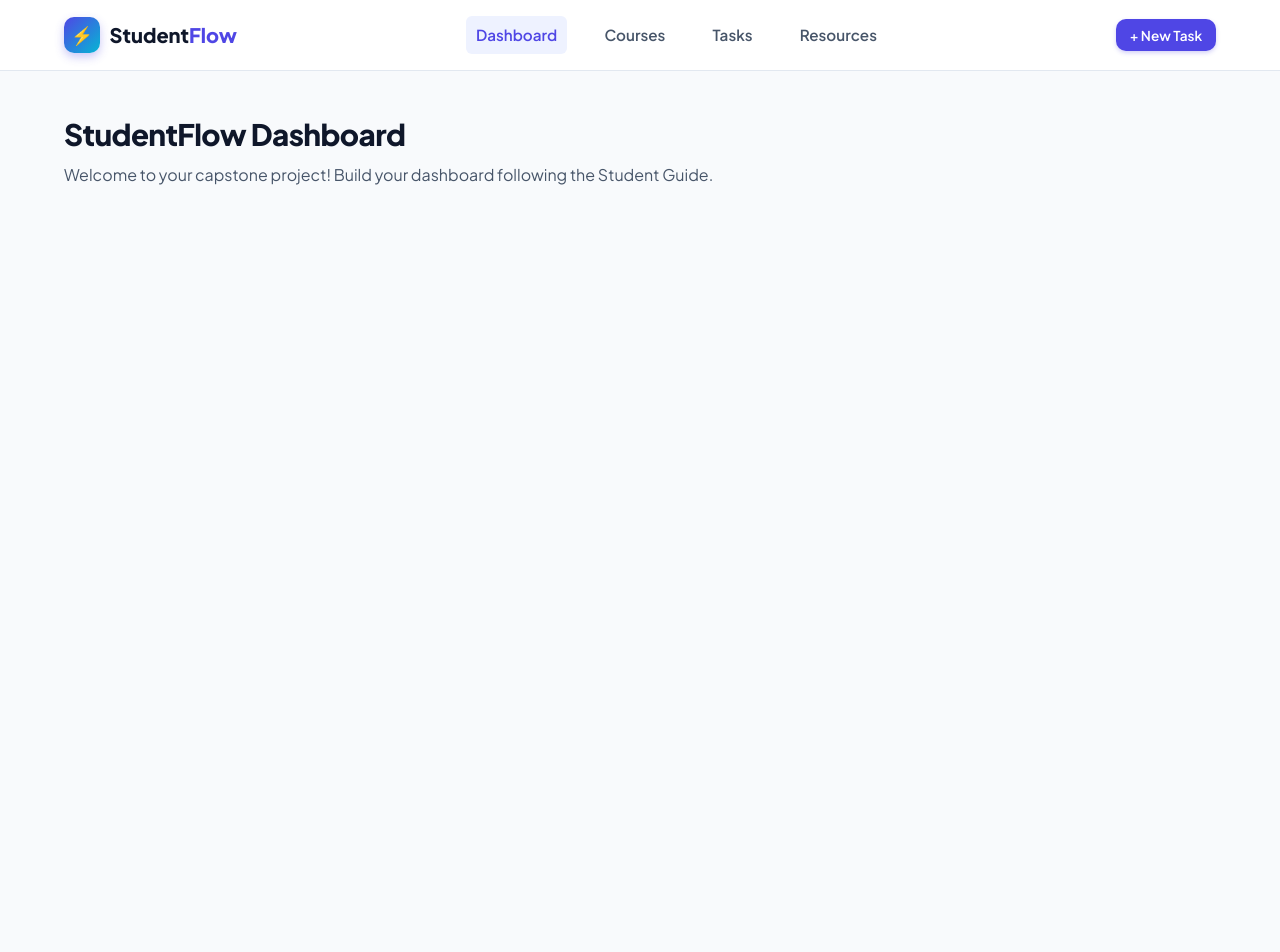
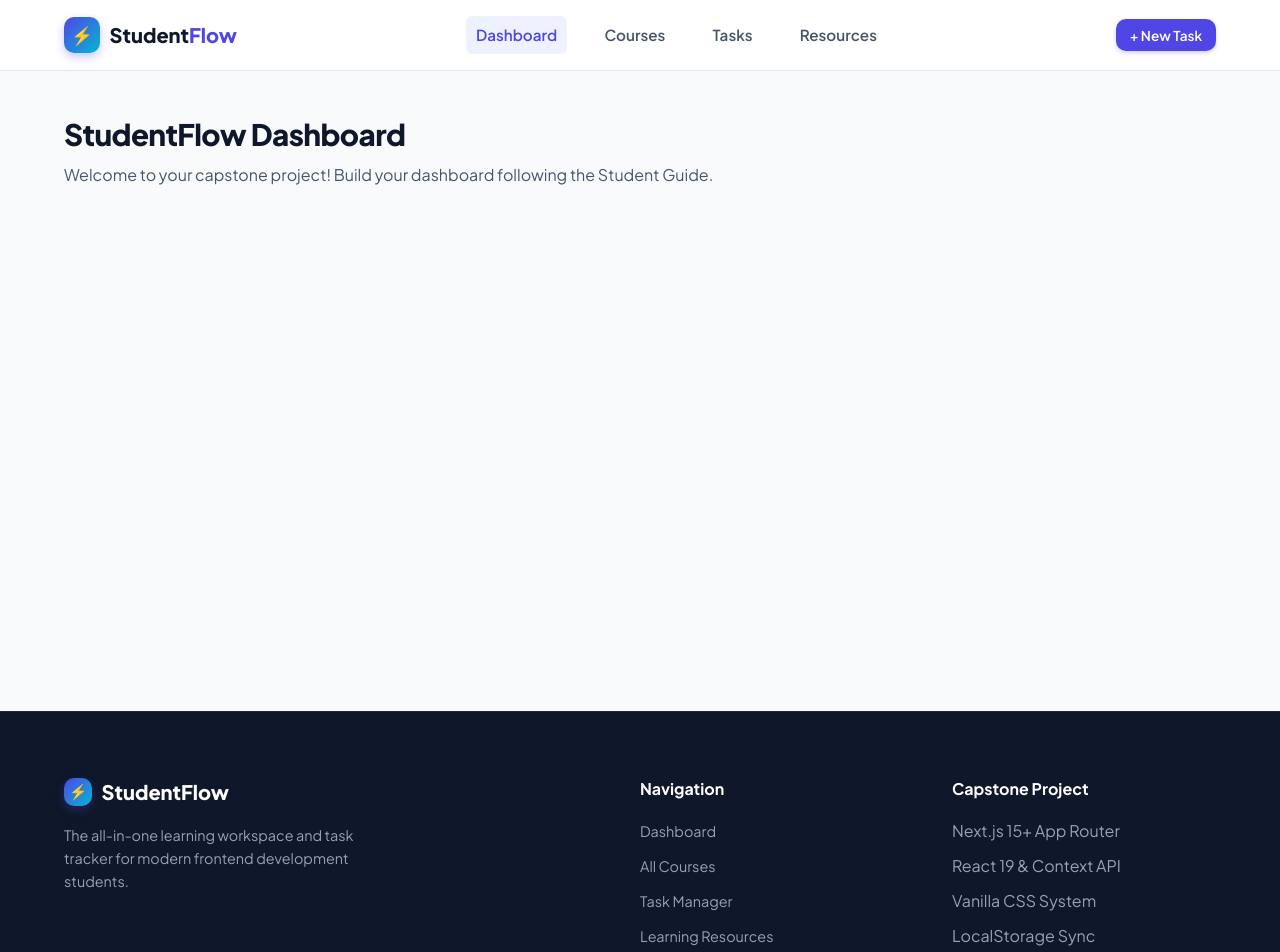
Before and after one commit to mh5034/Student-Flow, a Next.js app in the folder studentflow-starter/: page / in a window 1280 px wide. Shown: the top 952 px of the page. Before the commit the page ends 800 px from the top, so only its background shows below. Built offline with nearby package versions, Linux system fonts and the light colour scheme.

Commit message:
complete footer and layout

```diff
--- a/studentflow-starter/app/layout.js
+++ b/studentflow-starter/app/layout.js
@@ -1,5 +1,6 @@
 import Navbar from "@/components/Navbar";
 import "./globals.css";
+import Footer from "@/components/Footer";
 
 export const metadata = {
   title: "StudentFlow",
@@ -13,6 +14,7 @@ export default function RootLayout({ children }) {
         {/* TODO: Add TaskProvider, Navbar, Footer */}
         <Navbar />
         <main className="main-content">{children}</main>
+        <Footer />
       </body>
     </html>
   );
--- a/studentflow-starter/components/Footer.js
+++ b/studentflow-starter/components/Footer.js
@@ -1,9 +1,60 @@
+import Link from "next/link";
+
 export default function Footer() {
   // TODO: Build your Footer component here
   return (
     <footer className="footer-wrapper">
+      <div className="container footer-inner">
+        <div className="footer-brand">
+          <div className="logo-brand">
+            <div className="logo-icon sm">⚡</div>
+            <span className="logo-text">StudentFlow</span>
+          </div>
+          <p className="footer-desc">
+            The all-in-one learning workspace and task tracker for modern
+            frontend development students.
+          </p>
+        </div>
+        <div className="footer-links-group">
+          <h4>Navigation</h4>
+          <ul>
+            <li>
+              <Link href="/">Dashboard</Link>
+            </li>
+            <li>
+              <Link href="/courses">All Courses</Link>
+            </li>
+            <li>
+              <Link href="/tasks">Task Manager</Link>
+            </li>
+            <li>
+              <Link href="/resources">Learning Resources</Link>
+            </li>
+          </ul>
+        </div>
+        <div className="footer-links-group">
+          <h4>Capstone Project</h4>
+          <ul>
+            <li>
+              <span>Next.js 15+ App Router</span>
+            </li>
+            <li>
+              <span>React 19 & Context API</span>
+            </li>
+            <li>
+              <span>Vanilla CSS System</span>
+            </li>
+            <li>
+              <span>LocalStorage Sync</span>
+            </li>
+          </ul>
+        </div>
+      </div>
       <div className="container footer-bottom">
-        <p>© {new Date().getFullYear()} StudentFlow. Frontend Web Development Final Project.</p>
+        <p>
+          © {new Date().getFullYear()} StudentFlow. Frontend Web Development
+          Final Project.
+        </p>
       </div>
     </footer>
   );
```
